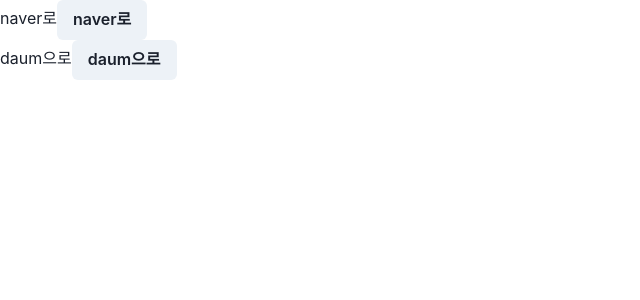
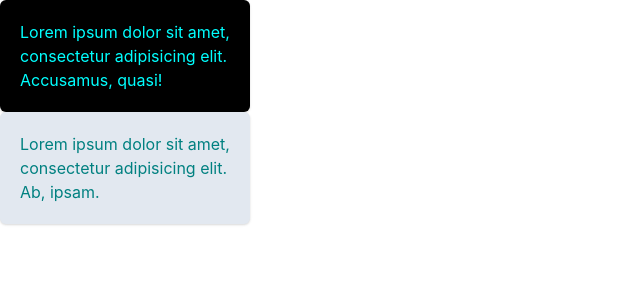
Before and after one commit to Nighteast/react20231031, a React (Create React App) app: page / in a window 1280 px wide. Shown: the top 300 px of the page, without its empty margins (0-640 px from the left). Built offline with nearby package versions, Linux system fonts and the light colour scheme.

Commit message:
children prop 연습2 완료

```diff
--- a/src/App.js
+++ b/src/App.js
@@ -1,27 +1,26 @@
-import { Button, Link } from "@chakra-ui/react";
+import { Card, CardBody, CardHeader } from "@chakra-ui/react";
 
-function MyLink({ to, children }) {
+function MyBox({ color, bg, children }) {
   return (
     <div>
-      <a href={to}>{children}</a>
-
-      <Button as="a" href={to}>
-        {children}
-      </Button>
+      <Card w={"250px"} color={color} bg={bg}>
+        <CardBody>{children}</CardBody>
+      </Card>
     </div>
   );
 }
 
 function App() {
   return (
-    <>
-      <MyLink to={"https://www.naver.com"}>naver로</MyLink>
-      <MyLink to={"https://www.daum.net"}>daum으로</MyLink>
-      {/*
-    <a href="https://www.naver.com">naver로</a>
-    <a href="https://www.daum.net">daum으로</a>
-     */}
-    </>
+    <div>
+      <MyBox color="aqua" bg="black">
+        Lorem ipsum dolor sit amet, consectetur adipisicing elit. Accusamus,
+        quasi!
+      </MyBox>
+      <MyBox color="teal" bg="gray.200">
+        Lorem ipsum dolor sit amet, consectetur adipisicing elit. Ab, ipsam.
+      </MyBox>
+    </div>
   );
 }
 
```
